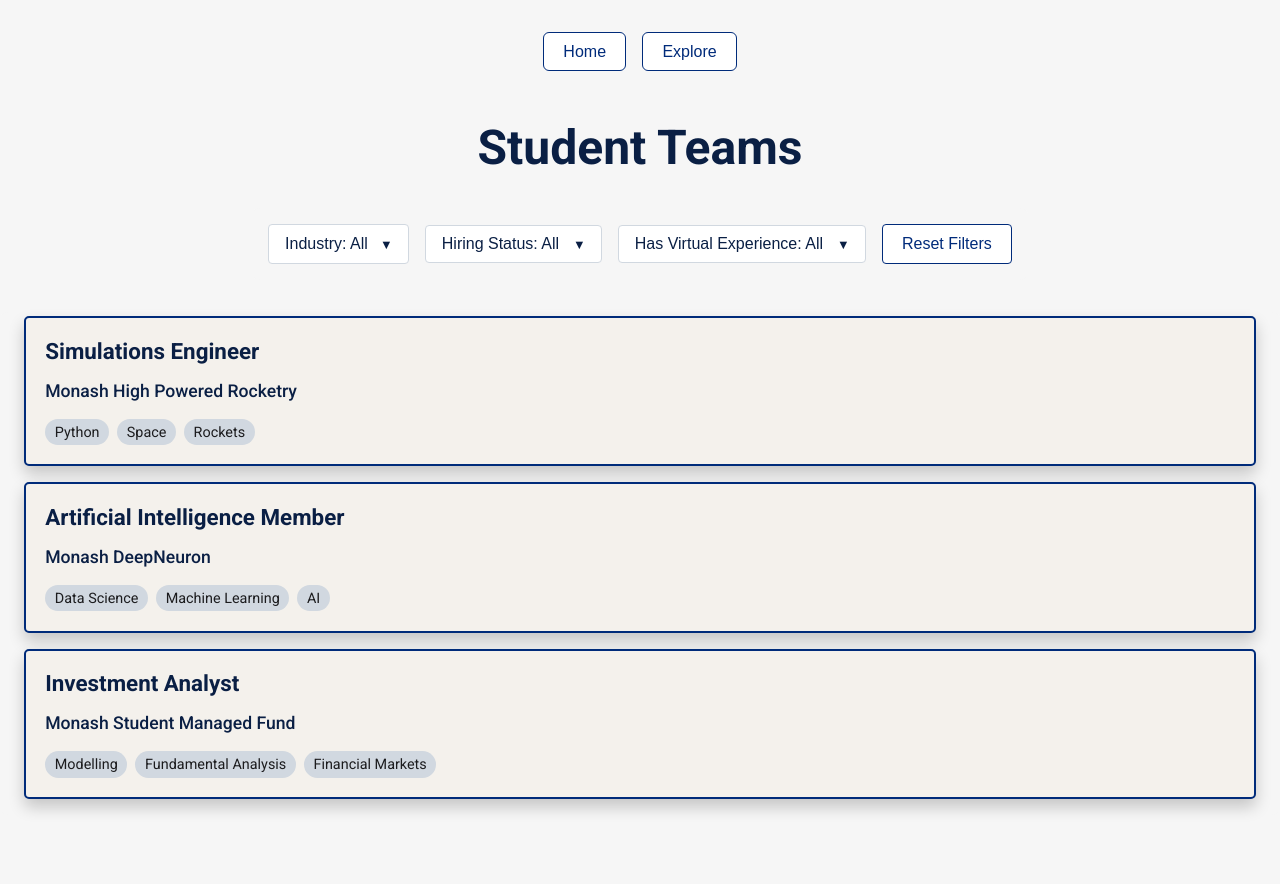
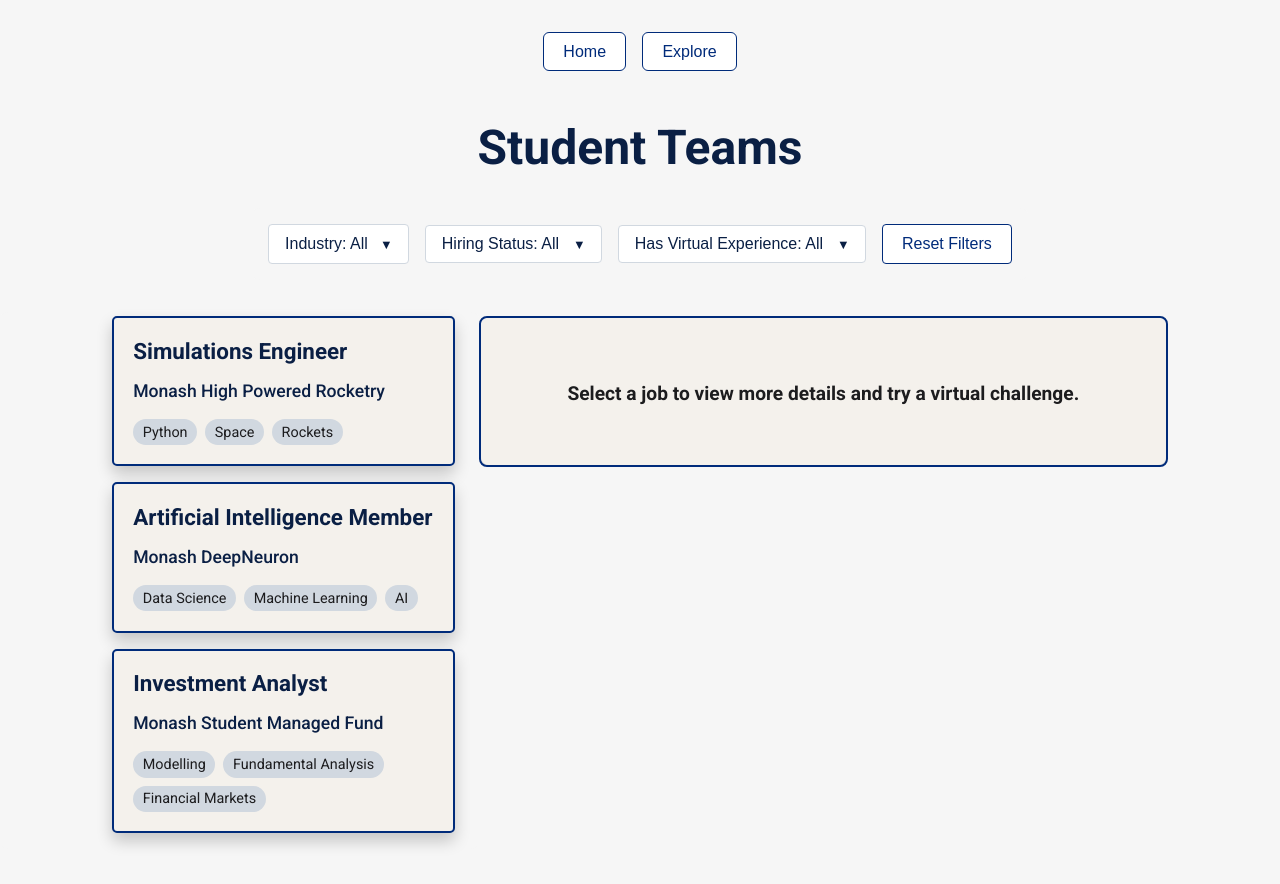
Before and after one commit to VincentG03/macathon_v2, a React (Create React App) app in the folder my-app/: page /explore in a window 1280 px wide. Shown: the top 884 px of the page. Built offline with nearby package versions, Linux system fonts and the light colour scheme.

Commit message:
Fixed box alignments for explore page

```diff
--- a/my-app/src/Explore.css
+++ b/my-app/src/Explore.css
@@ -149,7 +149,7 @@
   flex: 1;
   overflow: visible;
   padding-top: 0.3rem;
-  padding-left: 1.5rem;
+  padding-left: 7rem;
   padding-right: 1.5rem;
   background-color: #f6f6f6;
   border-radius: 8px;
@@ -217,7 +217,8 @@
   max-height: 100vh;
   border-radius: 8px;
   border: 2px solid #002b7a;
-  margin-right: 2rem;
+  margin-right: 7rem;
+  margin-top: 0.25rem;
 }
 
 .job-details-box {
@@ -269,8 +270,15 @@
 
 .job-details-placeholder {
   font-size: 1.2rem;
-  color: #FFFCEF;
+  color: #1C1C1E;
   text-align: center;
+  align-items: center;
+  padding-top: 2rem;
+  padding-bottom: 0.6rem;
+  height: 100%;
+  min-height: 100%;
+  font-weight: 600;
+
 }
 
 /* Apply Buttons (now blue) */
@@ -300,3 +308,20 @@
 .job-details-box *:first-child {
   margin-top: 0;
 }
+
+.no-results-panel {
+  flex: 1;
+  display: flex;
+  justify-content: center;
+  align-items: center;
+}
+
+.no-results-panel .job-details-box {
+  background-color: #f6f6f6;
+  padding: 0rem;
+  border-radius: 8px;
+  width: 500px;     /* ✅ fixed width */
+  height: 50px;    /* ✅ fixed height */
+  text-align: center;
+  box-shadow: none;
+}
--- a/my-app/src/Explore.js
+++ b/my-app/src/Explore.js
@@ -6,10 +6,9 @@
 const jobs = [
   {
     id: 1,
-    title: 'Simulations Engineer', // This is the small card
-    company: 'Monash High Powered Rocketry', // This is the small card
-    paragraph: `
-As a Simulations Engineer within the Dynamics subteam at Monash High Powered Rocketry...`,
+    title: 'Simulations Engineer',
+    company: 'Monash High Powered Rocketry',
+    paragraph: `As a Simulations Engineer within the Dynamics subteam at Monash High Powered Rocketry...`,
     points: [
       'Working with SATURN, our custom python-based 6 degree of freedom trajectory simulator.',
       'Performing Computational Fluid Dynamics analysis.',
@@ -25,8 +24,7 @@
     id: 2,
     title: 'Artificial Intelligence Member',
     company: 'Monash DeepNeuron',
-    paragraph: `
-The Monash Deep Neuron Team is a student-led initiative...`,
+    paragraph: `The Monash Deep Neuron Team is a student-led initiative...`,
     points: [
       'Deep neural networks and large language models',
       'Computer vision, natural language processing, and reinforcement learning',
@@ -42,8 +40,7 @@
     id: 3,
     title: 'Investment Analyst',
     company: 'Monash Student Managed Fund',
-    paragraph: `
-The Monash Student Managed Fund is a prestigious, student-run investment fund...`,
+    paragraph: `The Monash Student Managed Fund is a prestigious, student-run investment fund...`,
     points: [
       'Conduct equity research and valuation of ASX-listed companies...',
       'Perform industry and macroeconomic analysis...',
@@ -89,7 +86,7 @@
 
   return (
     <div className="explore-page">
-      {/* Navigation */}
+      {/* Navigation Buttons */}
       <div className="nav-buttons" style={{ marginTop: "1rem" }}>
         <button onClick={() => navigate("/")}>Home</button>
         <button onClick={() => navigate("/explore")}>Explore</button>
@@ -98,10 +95,9 @@
       {/* Title */}
       <h1 className="explore-title">Student Teams</h1>
 
-      {/* Filters */}
+      {/* Filter Bar */}
       <div className="filter-bar">
         <div className="navbar">
-          {/* Industry Dropdown */}
           <div className="filter-dropdown">
             <button className="dropdown-button" onClick={toggleIndustryDropdown}>
               Industry: {selectedIndustry}
@@ -117,7 +113,6 @@
             )}
           </div>
 
-          {/* Hiring Status */}
           <div className="filter-dropdown">
             <select value={selectedHiringStatus} onChange={e => setSelectedHiringStatus(e.target.value)}>
               <option value="All">Hiring Status: All</option>
@@ -126,7 +121,6 @@
             </select>
           </div>
 
-          {/* Virtual Experience */}
           <div className="filter-dropdown">
             <select value={selectedVirtualExperience} onChange={e => setSelectedVirtualExperience(e.target.value)}>
               <option value="All">Has Virtual Experience: All</option>
@@ -135,16 +129,24 @@
             </select>
           </div>
 
-          {/* Reset */}
           <button className="reset-button" onClick={resetFilters}>
             Reset Filters
           </button>
         </div>
       </div>
 
-      {/* Main Content */}
+      {/* Main Layout */}
       <div className="explore-container">
-        {/* Left Panel: Job Cards */}
+        {filteredJobs.length === 0 ? (
+          // If no matches, full-width placeholder
+          <div className="no-results-panel">
+            <div className="job-details-box">
+              <p className="job-details-placeholder">No results found.</p>
+            </div>
+          </div>
+        ) : (
+          <>
+            {/* Job list */}
             <div className="job-list">
               {filteredJobs.map((job) => (
                 <div
@@ -163,9 +165,9 @@
               ))}
             </div>
 
-        {/* Right Panel: Job Details */}
-        {selectedJob && (
+            {/* Right panel */}
             <div className="job-details">
+              {selectedJob ? (
                 <div className="job-details-box">
                   <h2 className="job-details-title">{selectedJob.title}</h2>
                   <h3 className="job-details-company">{selectedJob.company}</h3>
@@ -182,27 +184,16 @@
                     ))}
                   </ul>
                   <div className="button-container">
-                <button className="apply-button" onClick={() => alert("Apply Now functionality can be implemented here!")}>
-                  Apply Now
-                </button>
-                {selectedJob.title === "Simulations Engineer" && (
-                  <button className="apply-button" onClick={() => navigate("/rocket-simulator")}>
-                    Go to Rocket Simulator
-                  </button>
-                )}
-                {selectedJob.title === "Member" && (
-                  <button className="apply-button" onClick={() => navigate("/ai-virtual-experience")}>
-                    Go to AI Virtual Experience
-                  </button>
-                )}
-                {selectedJob.title === "Investment Analyst" && (
-                  <button className="apply-button" onClick={() => navigate("/finance-virtual-experience")}>
-                    Go to Finance Virtual Experience
-                  </button>
+                    <button className="apply-button">Apply Now</button>
+                  </div>
+                </div>
+              ) : (
+                <div className="job-details-box">
+                  <p className="job-details-placeholder">Select a job to view more details and try a virtual challenge.</p>
+                </div>
               )}
             </div>
-            </div>
-          </div>
+          </>
         )}
       </div>
     </div>
```
Lines whose indentation alone changed are shown as unchanged.
